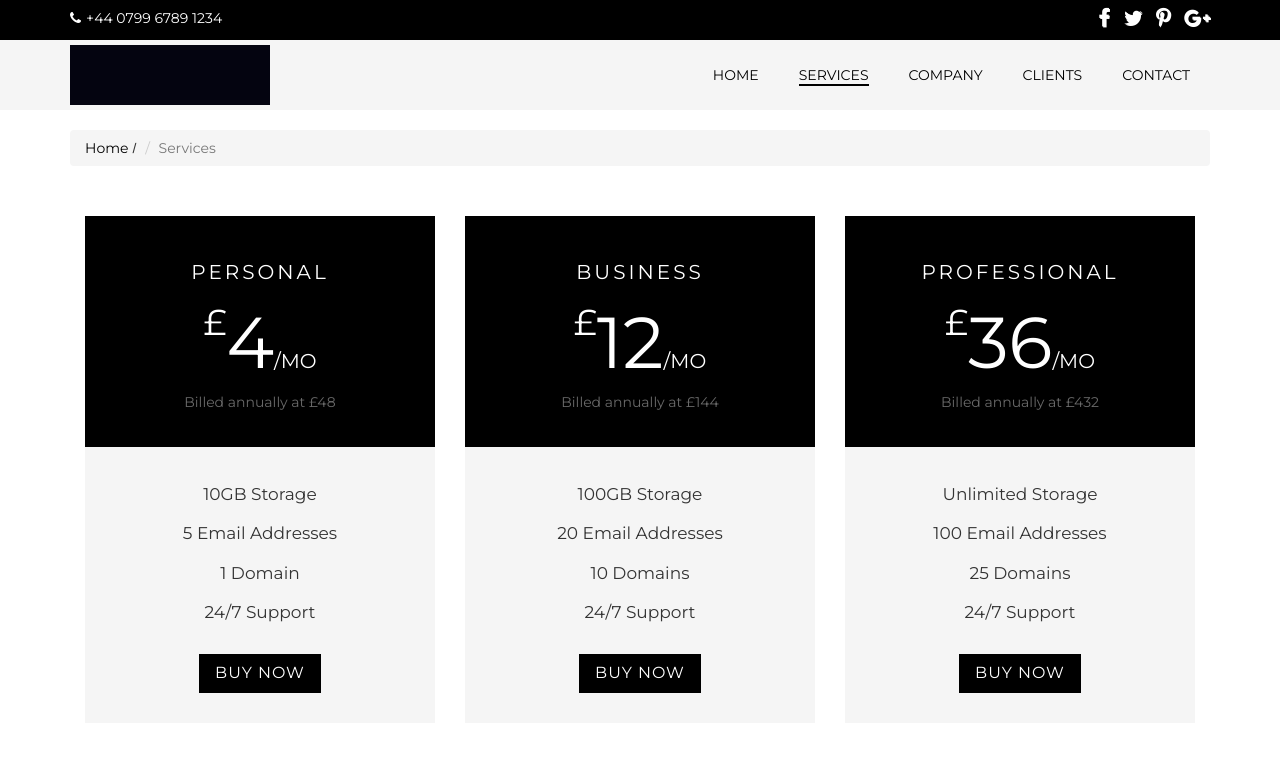
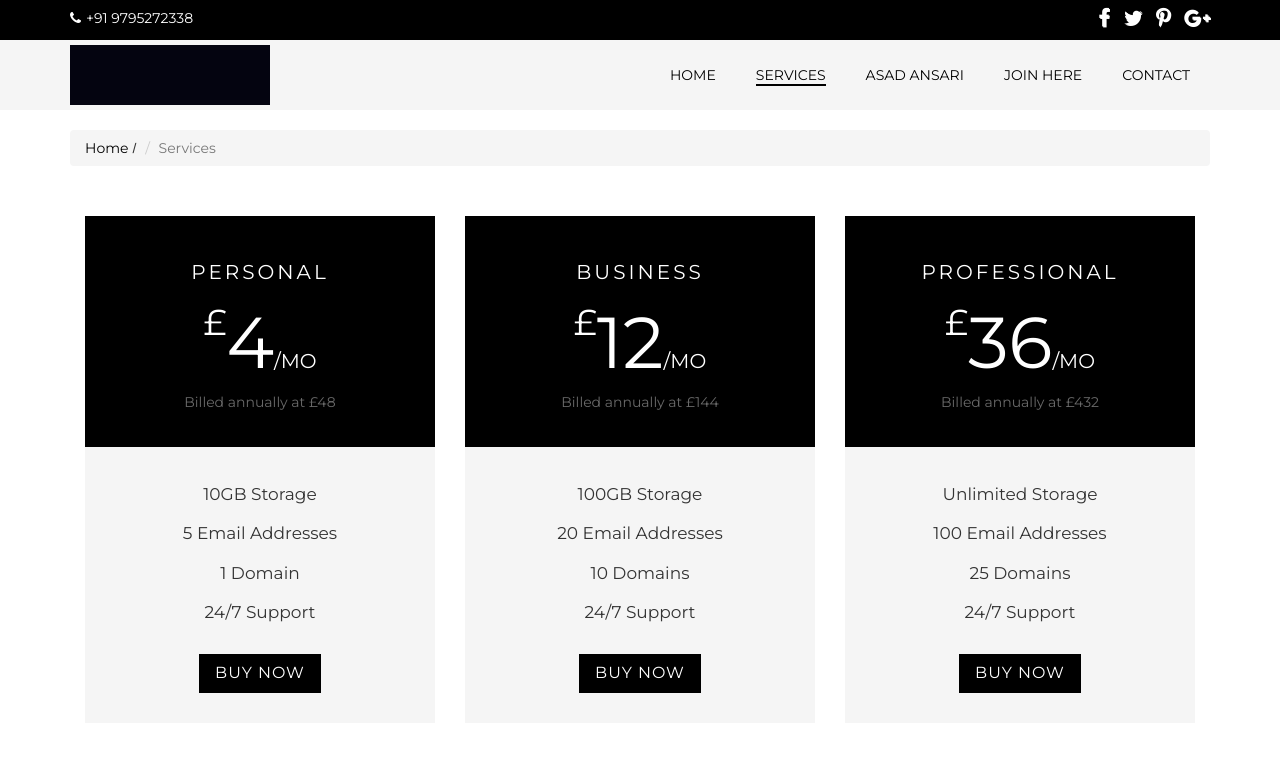
Before and after one commit to Awesome-Asad/Awesome-Asad, a plain HTML site: page services.html in a window 1280 px wide. Shown: the top 760 px of the page. Drawn offline with Linux system fonts and the light colour scheme.

Commit message:
services.html

```diff
--- a/services.html
+++ b/services.html
@@ -54,7 +54,7 @@
 		<div class="top-heading">
 			<div class="container">
 				<div class="contact-info pull-left">
-					<a href="#"><span class="fa fa-phone"></span>+44 0799 6789 1234</a>
+					<a href="#"><span class="fa fa-phone"></span>+91 9795272338</a>
 				</div>
 				<ul class="social-icons pull-right">
 					<li><a href="#" class="icon fa fa-facebook"></a></li>
@@ -83,8 +83,8 @@
                     <ul class="nav navbar-nav">
                         <li><a href="index.html">Home</a></li>
                         <li><a href="services.html"><span>Services</span></a></li>
-                        <li><a href="company.html">Company</a></li>
-                        <li><a href="clients.html">Clients</a></li>
+                        <li><a href="company.html">Asad Ansari</a></li>
+                        <li><a href="clients.html">Join Here</a></li>
                         <li><a href="contact.html">Contact</a></li>
                     </ul>
                 </div>
```
